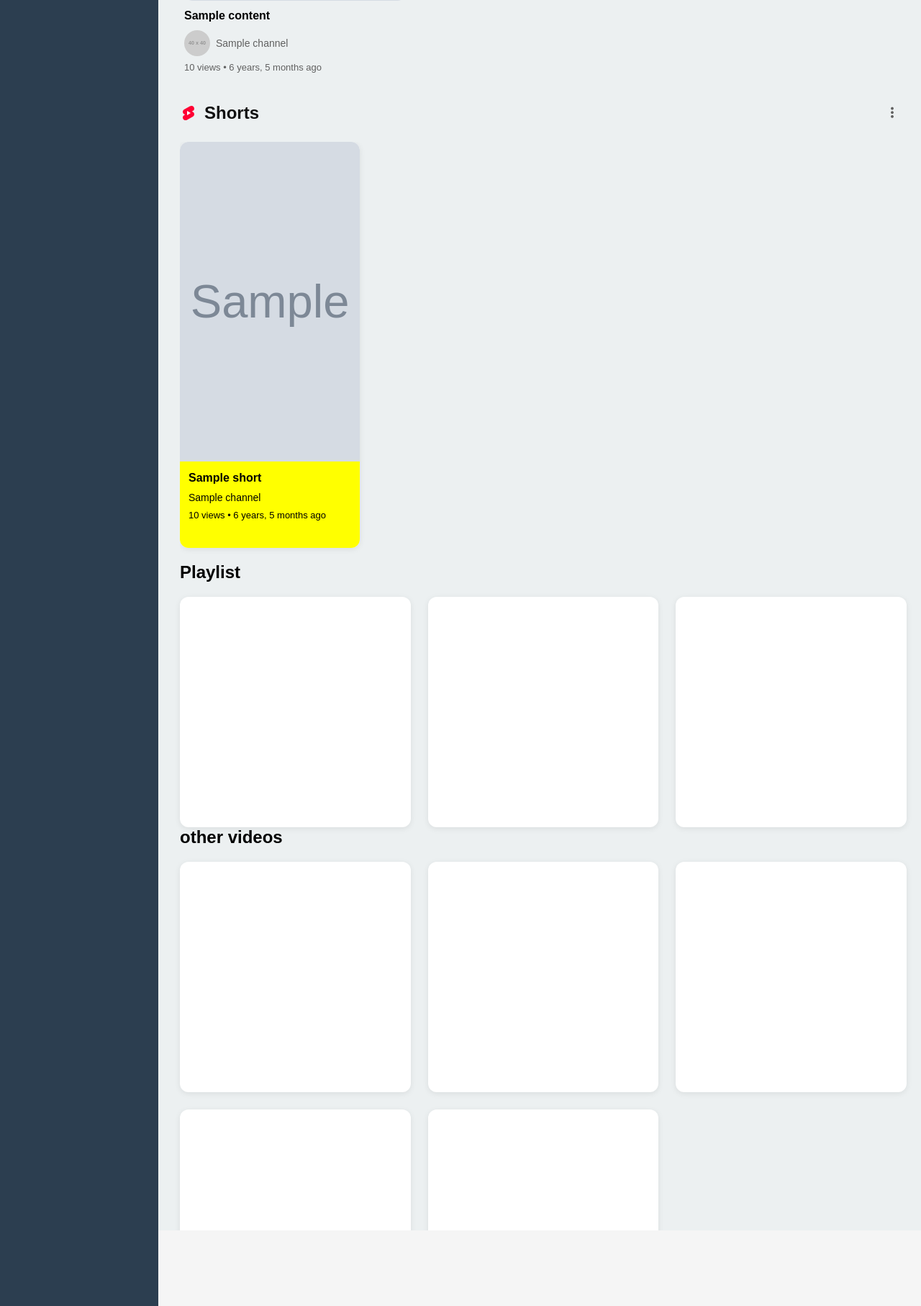
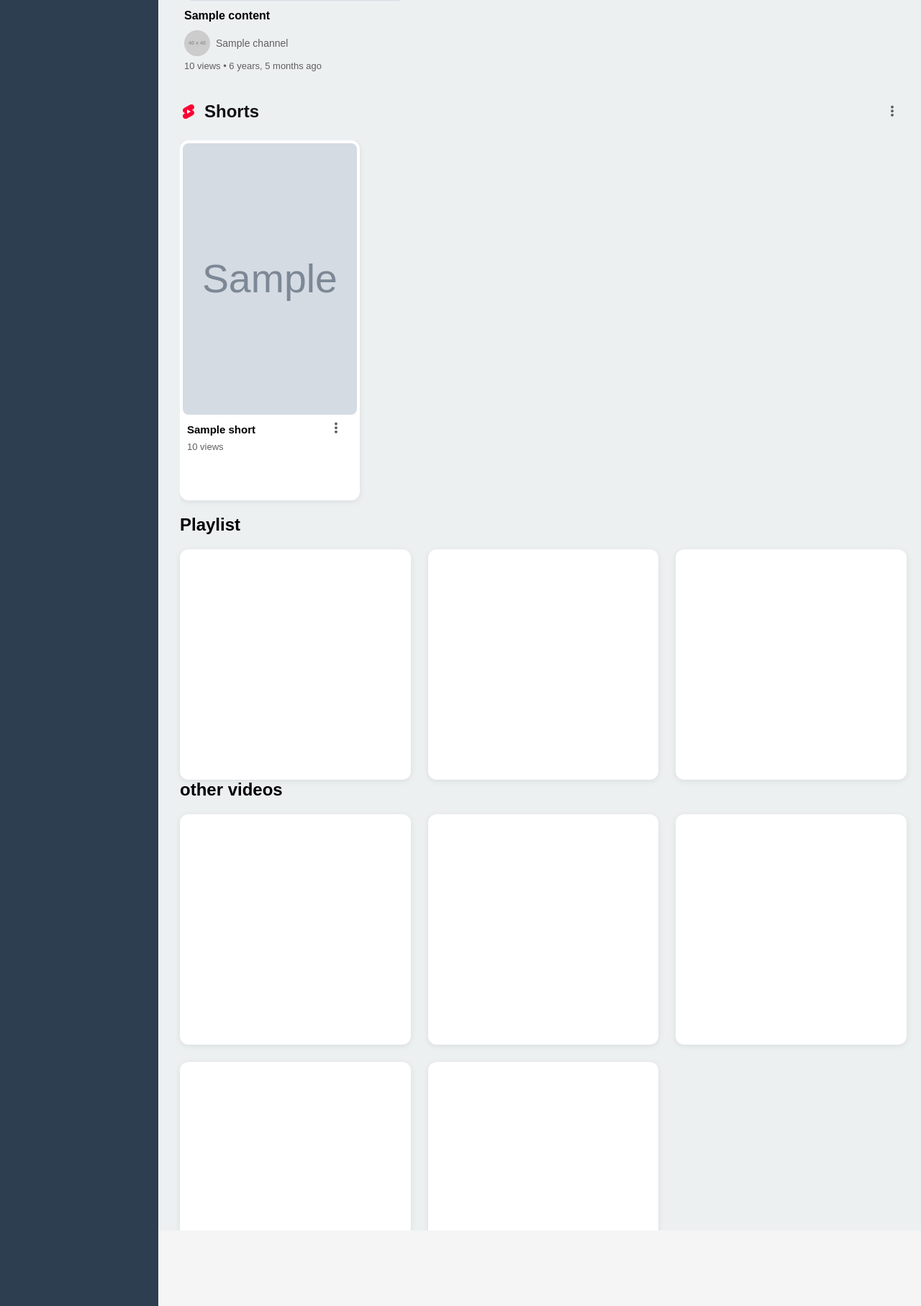
Before and after one commit to tajulislamtaj1234-sys/youtube_clone, a Django app: page / in a window 1280 px wide. Shown: the part 372-2186 px from the top of the page at 72% size. Run offline with Django 5.2, Linux system fonts and the light colour scheme; tables that the repository leaves empty hold one stand-in row (values such as "Sample post"); grey boxes marked "Sample" are stand-in pictures; grey boxes labelled with a size stand in for pictures from a placeholder-image service; parts of the project's set-up code (start-up, migrations or seed data) failed here and were passed over; some libraries are stand-ins or nearby versions.

Commit message:
edit the short card

```diff
--- a/home/templates/home.html
+++ b/home/templates/home.html
@@ -77,22 +77,31 @@
     {% for short in shorts %}
     <div class="short-card">
 
+        <!-- Top 80% -->
         <div class="short-thumbnail">
             <img src="{{ short.thumbnail }}" alt="{{ short.title }}">
         </div>
 
-        <div class="short-info">
+        <!-- Bottom 20% -->
+        <div class="short-bottom">
 
-            <h3>{{ short.title }}</h3>
+            <!-- Left 80% -->
+            <div class="short-details">
 
-            <div class="channel-row">
-                <span>{{ short.channel.name }}</span>
+                <h3 class="short-title">
+                    {{ short.title }}
+                </h3>
+
+                <p class="short-views">
+                    {{ short.formatted_views }} views
+                </p>
+
             </div>
 
-            <p>
-                {{ short.formatted_views}} views •
-                {{ short.created_at|timesince}} ago
-            </p>
+            <!-- Right 20% -->
+            <div class="short-menu">
+                <i class="fa-solid fa-ellipsis-vertical"></i>
+            </div>
 
         </div>
 
--- a/main/static/main/css/home/home.css
+++ b/main/static/main/css/home/home.css
@@ -213,83 +213,118 @@
     display: none;
 }
 
-/* =========================
-   SHORT CARD
-========================= */
+/* Shorts Container */
+.shorts{
+    width: 100%;
+    display: flex;
+    gap: 20px;
+    overflow-x: auto;
+    padding-bottom: 20px;
+    scrollbar-width: none;
+}
 
-.short-card {
+.shorts::-webkit-scrollbar{
+    display: none;
+}
+
+/* Card */
+.short-card{
     width: 250px;
     min-width: 250px;
+    height: 500px;
+
     background: #fff;
+
     border-radius: 12px;
+    padding: 4px;
+
     overflow: hidden;
+
     box-shadow: 0 2px 8px rgba(0,0,0,0.08);
-    transition: all 0.3s ease;
-    cursor: pointer;
+
+    display: flex;
+    flex-direction: column;
+
     flex-shrink: 0;
-    height: auto; /* IMPORTANT FIX */
+
+    transition: 0.3s;
 }
 
-.short-card:hover {
+.short-card:hover{
     transform: translateY(-5px);
     box-shadow: 0 8px 20px rgba(0,0,0,0.15);
 }
 
-/* =========================
-   THUMBNAIL
-========================= */
+/* Top Part (80%) */
+.short-thumbnail{
+    flex: 8;
 
-.short-thumbnail {
-    width: 100%;
-    aspect-ratio: 9 / 16;
-    height: auto;
+    border-radius: 8px;
+
     overflow: hidden;
 }
 
-.short-thumbnail img {
+.short-thumbnail img{
     width: 100%;
     height: 100%;
+
     object-fit: cover;
+
     display: block;
 }
 
-/* =========================
-   INFO SECTION
-========================= */
+/* Bottom Part (20%) */
+.short-bottom{
+    flex: 2;
 
-.short-info {
-    padding: 12px;
-    background: yellow !important;
-    min-height: 120px;
+    display: flex;
+
+    align-items: flex-start;
+
+    padding: 10px 6px;
 }
 
-.short-info * {
-    color: black !important;
+/* Left Side (80%) */
+.short-details{
+    width: 80%;
 }
 
-.short-info h3 {
-    font-size: 16px;
+/* Title */
+.short-title{
+    font-size: 15px;
     font-weight: 600;
-    margin-bottom: 8px;
     line-height: 1.4;
+
+    margin-bottom: 6px;
+
+    display: -webkit-box;
+    -webkit-line-clamp: 2;
+    -webkit-box-orient: vertical;
+
+    overflow: hidden;
+    text-overflow: ellipsis;
 }
 
-.channel-row {
-    display: flex;
-    align-items: center;
-    gap: 8px;
-    margin-bottom: 8px;
-}
-
-.channel-row span {
-    font-size: 14px;
+/* Views */
+.short-views{
+    font-size: 13px;
     color: #606060;
 }
 
-.short-info p {
-    font-size: 13px;
+/* Right Side (20%) */
+.short-menu{
+    width: 20%;
+
+    display: flex;
+    justify-content: center;
+    align-items: flex-start;
+
+    cursor: pointer;
+}
+
+.short-menu i{
+    font-size: 18px;
     color: #606060;
-    line-height: 1.4;
 }
 
 
```
